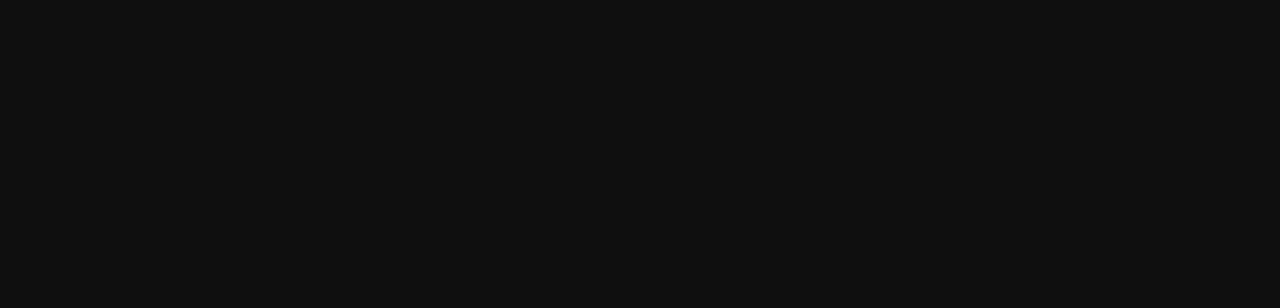
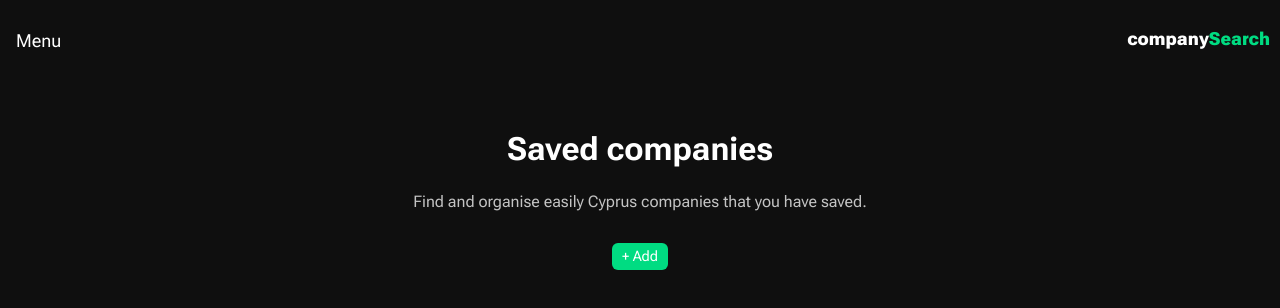
Before and after one commit to victoras24/companySearchCy, a React (Vite) app: page /saved in a window 1280 px wide. Before the commit this address had no page. Shown: the top 308 px of the page. Built offline with nearby package versions, Linux system fonts and the light colour scheme.

Commit message:
implement saved page

```diff
--- a/index.css
+++ b/index.css
@@ -114,7 +114,8 @@
     text-align: center;
 }
 
-.search-description {
+.search-description,
+.saved-description {
     font-size: 1rem;
     opacity: 0.75;
     margin-bottom: 2rem;
@@ -245,6 +246,22 @@
 
 .result-container-company {
     background-color: transparent;
+}
+
+/* Saved page */
+
+.saved-page {
+    display: flex;
+    flex-direction: column;
+    align-items: center;
+    padding: 2rem 1rem;
+}
+
+.saved-title {
+    font-size: 2rem;
+    font-weight: 700;
+    margin-bottom: 0.5rem;
+    text-align: center;
 }
 
 
@@ -500,6 +517,43 @@
     margin-top: 1rem;
 }
 
+/* Group page */
+
+.group-add-button {
+    border: none;
+    background-color: #00DC82;
+    padding: 5px 10px;
+    border-radius: 6px;
+    font-size: 0.9em;
+    cursor: pointer;
+    margin-bottom: 20px;
+}
+
+.create-group-container h3 {
+    background-color: transparent;
+}
+
+.create-group-container input {
+    border: none;
+    border-radius: 5px;
+}
+
+.create-group-container button {
+    border: none;
+    border-radius: 10px;
+    margin-top: 10px;
+    cursor: pointer;
+}
+
+.create-group-container {
+    flex-direction: column;
+    border: none;
+    border-radius: 10px;
+    background-color: #242424;
+    padding: 20px;
+    position: relative;
+}
+
 /* Divider  */
 
 /* h3 {
--- a/src/App.jsx
+++ b/src/App.jsx
@@ -1,6 +1,7 @@
-import Search from "./components/Search"
+import Search from "./pages/Search"
 import Layout from "./components/Layout"
 import Home from "./pages/Home"
+import Saved from "./pages/Saved"
 import { BrowserRouter, Routes, Route } from "react-router-dom"
 
 export default function App() {
@@ -10,6 +11,7 @@
                 <Route path="/" element={<Layout />} >
                     <Route index element={<Home />} />
                     <Route path="search" element={<Search />} />
+                    <Route path="saved" element={<Saved />} />
                 </Route >
             </Routes>
         </BrowserRouter>
--- a/src/components/Navbar.jsx
+++ b/src/components/Navbar.jsx
@@ -41,6 +41,7 @@
                             Search
                         </NavLink>
                         <NavLink
+                            to="/saved"
                             className="navbar-item">
                             Saved
                         </NavLink>
--- /dev/null
+++ b/src/pages/Saved.jsx
@@ -0,0 +1,43 @@
+import { useState } from "react"
+
+export default function Saved() {
+    // when clicking the button, display a div to name the group name
+    const [isGroup, setIsGroup] = useState(false)
+    const [groupName, setGroupName] = useState("")
+    const [groups, setGroups] = useState([])
+
+
+
+    return (
+        <div className="saved-page">
+            <h1 className="saved-title">Saved companies</h1>
+            <p className="saved-description">Find and organise easily Cyprus companies that you have saved.</p>
+            <button className="group-add-button" onClick={() => setIsGroup(prevState => !prevState)}>
+                {isGroup ? "x Close" : "+ Add"}
+            </button>
+            <div className="saved-groups">
+                <div
+                    className="create-group-container"
+                    style={isGroup ? { display: "flex" } : { display: "none" }}
+                >
+                    <h3>Name group</h3>
+                    <input type="text" onChange={(event) => event.target.value} />
+                    <button >
+                        Create group
+                    </button>
+                </div>
+                <div className="groups-container">
+                    {
+                        groups.map(group => {
+                            return (
+                                <h3>
+                                    {group.name}
+                                </h3>
+                            )
+                        })
+                    }
+                </div>
+            </div>
+        </div>
+    )
+}
```
Also changed, not shown: src/pages/Search.jsx (renamed from src/components/Search.jsx).
